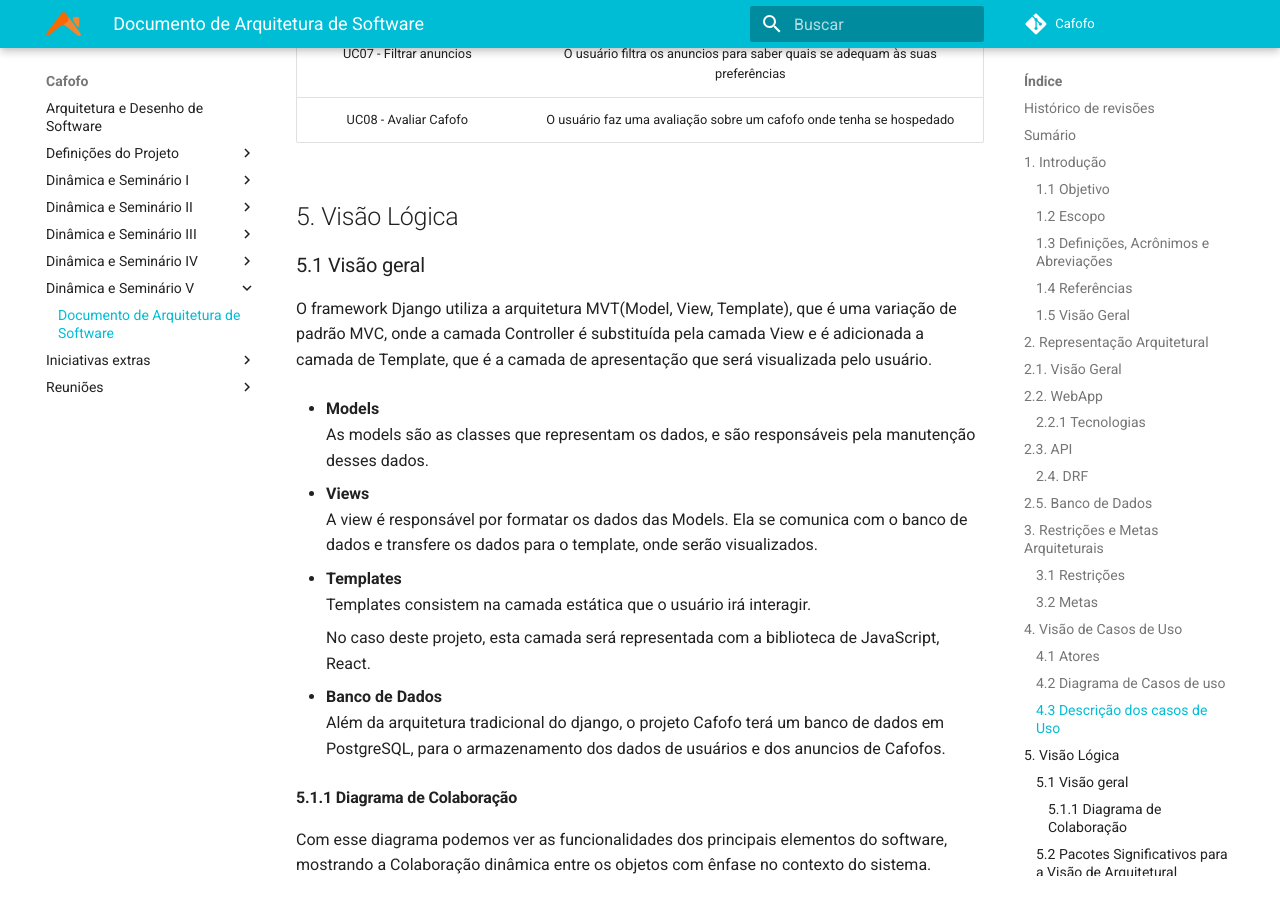
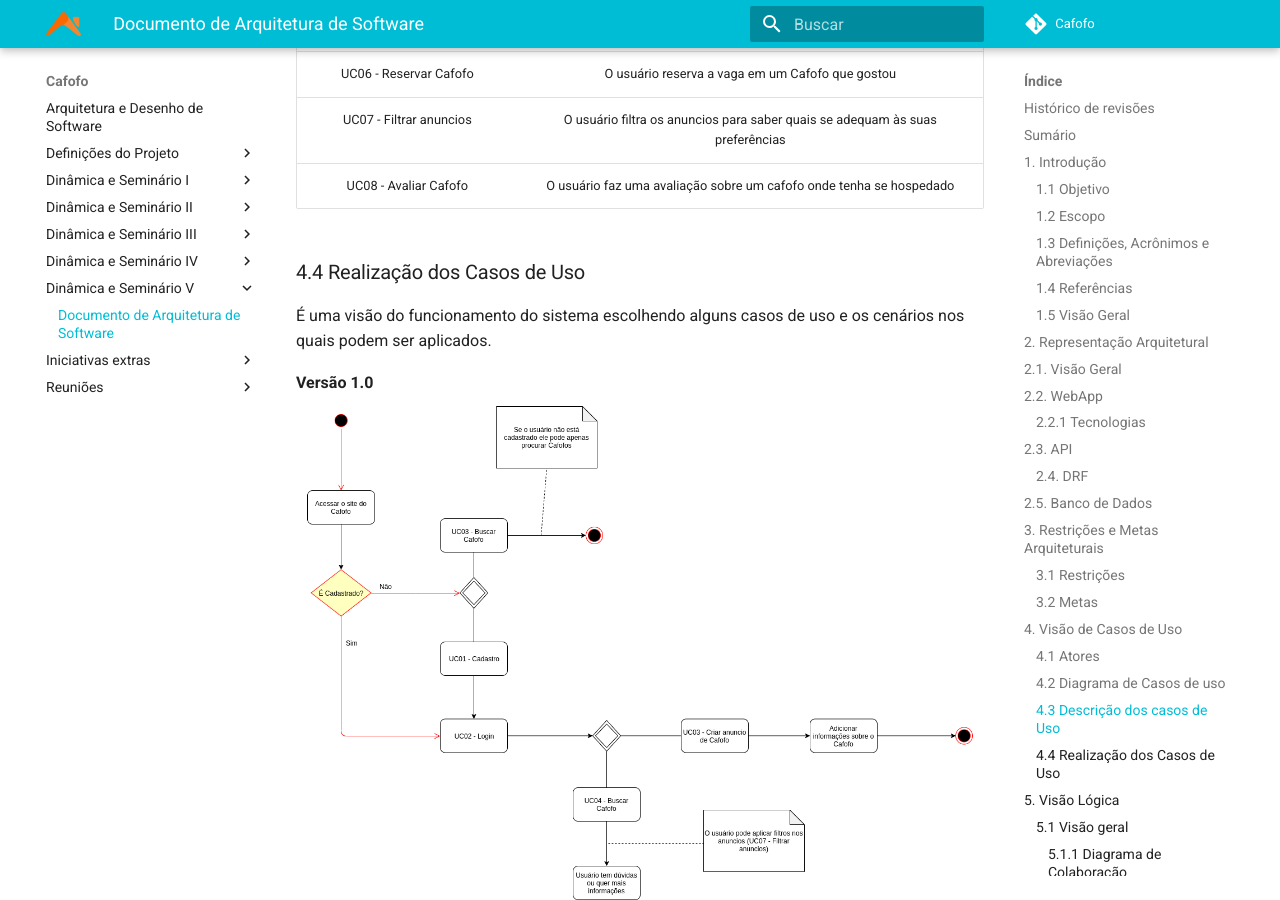
Before and after one commit to desenho-2019/Wiki, an MkDocs documentation site: the page built from docs/Dinâmica e Seminário V/Documento de Arquitetura.md, in a window 1280 px wide and 900 px high, scrolled down 8993 px. Built offline with MkDocs 1.6.1 and Material for MkDocs 9.7.7, drawn with Linux system fonts in a browser that asks for light colours; some of the changed text lies outside the part shown.

Commit message:
Adicionando diagrama de realização dos casos de uso

```diff
--- a/docs/Dinâmica e Seminário V/Documento de Arquitetura.md
+++ b/docs/Dinâmica e Seminário V/Documento de Arquitetura.md
@@ -19,7 +19,7 @@
 | 13/11/2019 | 1.4 | Adicionando tópico Qualidade | Weiller Fernandes |
 | 13/11/2019 | 1.5 | Iniciando Visão de Implantação e adicionando diagrama | Caio César Beleza |
 | 14/11/2019 | 1.6 | Adicionando Tamanho e Desempenho | Weiller Fernandes |
-
+| 14/11/2019 | 1.7 | Adicionando diagrama de Realização dos Casos de Uso | Caio César Beleza |
 
 ## Sumário
   - [1. Introdução](#1-introducao)
@@ -177,6 +177,13 @@
 | UC07 - Filtrar anuncios| O usuário filtra os anuncios para saber quais se adequam às suas preferências|
 | UC08 - Avaliar Cafofo| O usuário faz uma avaliação sobre um cafofo onde tenha se hospedado|
 
+### 4.4 Realização dos Casos de Uso
+
+É uma visão do funcionamento do sistema escolhendo alguns casos de uso e os cenários nos quais podem ser aplicados.
+
+**Versão 1.0**
+![Realização dos Casos de Uso](img/UCRealizations.png)
+
 ## 5. Visão Lógica
 ### 5.1 Visão geral
 
```
Also changed, not shown: docs/Dinâmica e Seminário V/img/UCRealizations.png (added).
